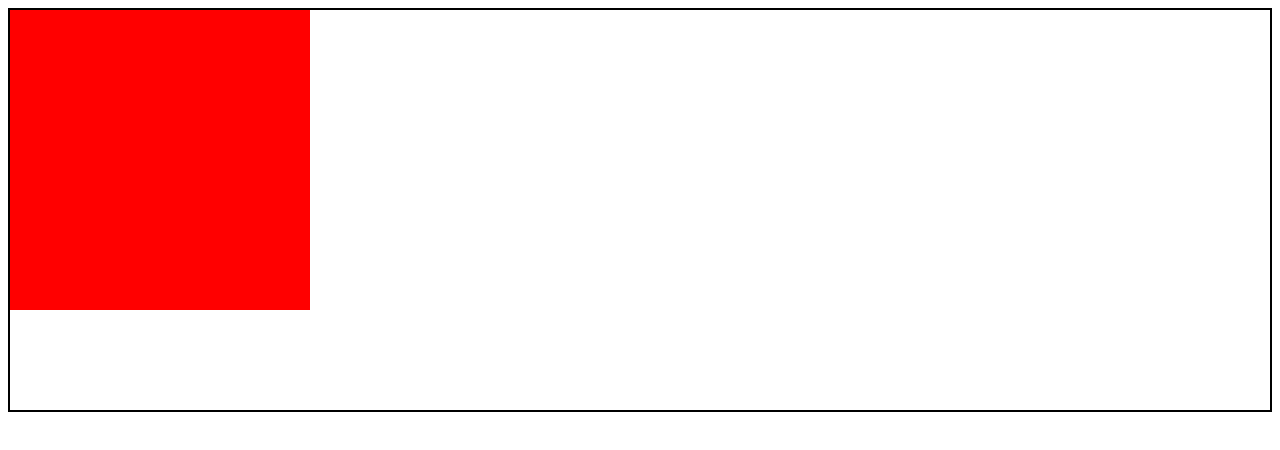
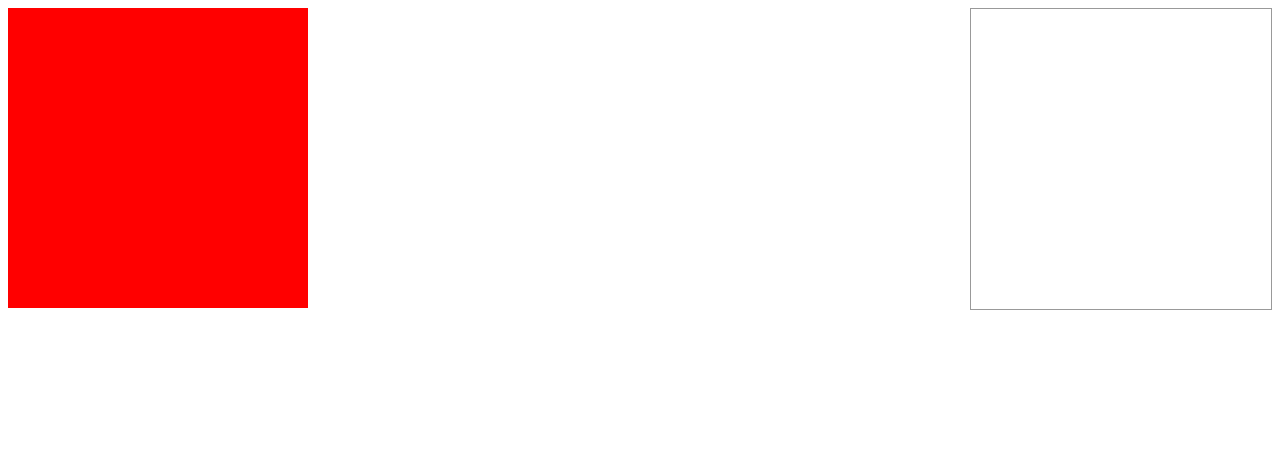
Before and after one commit to Isrelo/ETEIS, a plain HTML site: page Prototypes/DragDropjQueryUI/DragDrop_jQuery_UI.html in a window 1280 px wide. Drawn offline with nearby package versions, Linux system fonts and the light colour scheme.

Commit message:
Create a location that we can drop objects onto.

```diff
--- a/Prototypes/DragDropjQueryUI/DragDrop_jQuery_UI.html
+++ b/Prototypes/DragDropjQueryUI/DragDrop_jQuery_UI.html
@@ -9,10 +9,8 @@
         <meta charset="UTF-8">
 
         <style>
-            #content { height:400px; border: 2px solid black; }
-            #makeMeDraggable { width: 300px; height: 300px; background: red; }
-            #makeMeDraggable.ui-draggable-dragging { background: green; }
-            #draggableHelper { width: 300px; height: 300px; background: yellow; }
+            #makeMeDraggable { float: left; width: 300px; height: 300px; background: red; }
+            #makeMeDroppable { float: right; width: 300px; height: 300px; border: 1px solid #999999; }
         </style>
 
         <script type="text/javascript" src="http://ajax.googleapis.com/ajax/libs/jquery/1.5.0/jquery.min.js"></script>
@@ -23,18 +21,16 @@
             $( init );
 
             function init() {
-                $('#makeMeDraggable').draggable({
-                    cursor: 'move',
-                    containment: 'document',
-                    stop: handleDragStop
+                $('#makeMeDraggable').draggable();
+                $('#makeMeDroppable').droppable({
+                    drop: handleDropEvent
                 });
             }
 
-            function handleDragStop( event, ui ){
-                var offsetXPos = parseInt( ui.offset.left );
-                var offsetYPos = parseInt( ui.offset.top );
+            function handleDropEvent( event, ui ){
+                var draggable = ui.draggable;
 
-                alert( "Drag stopped!\n\nOffset: (" + offsetXPos + ", " + offsetYPos + ")\n");
+                alert('The square with ID "' + draggable.attr('id') + '" was dropped onto me!' );
             }
 
         </script>
@@ -42,12 +38,13 @@
     </head>
 
     <body>
+
         <div id="content">
 
-            <div id="makeMeDraggable">
+            <div id="makeMeDraggable"> </div>
+            <div id="makeMeDroppable"> </div>
 
         </div>
-    </div>
 
     </body>
 </html>
```
